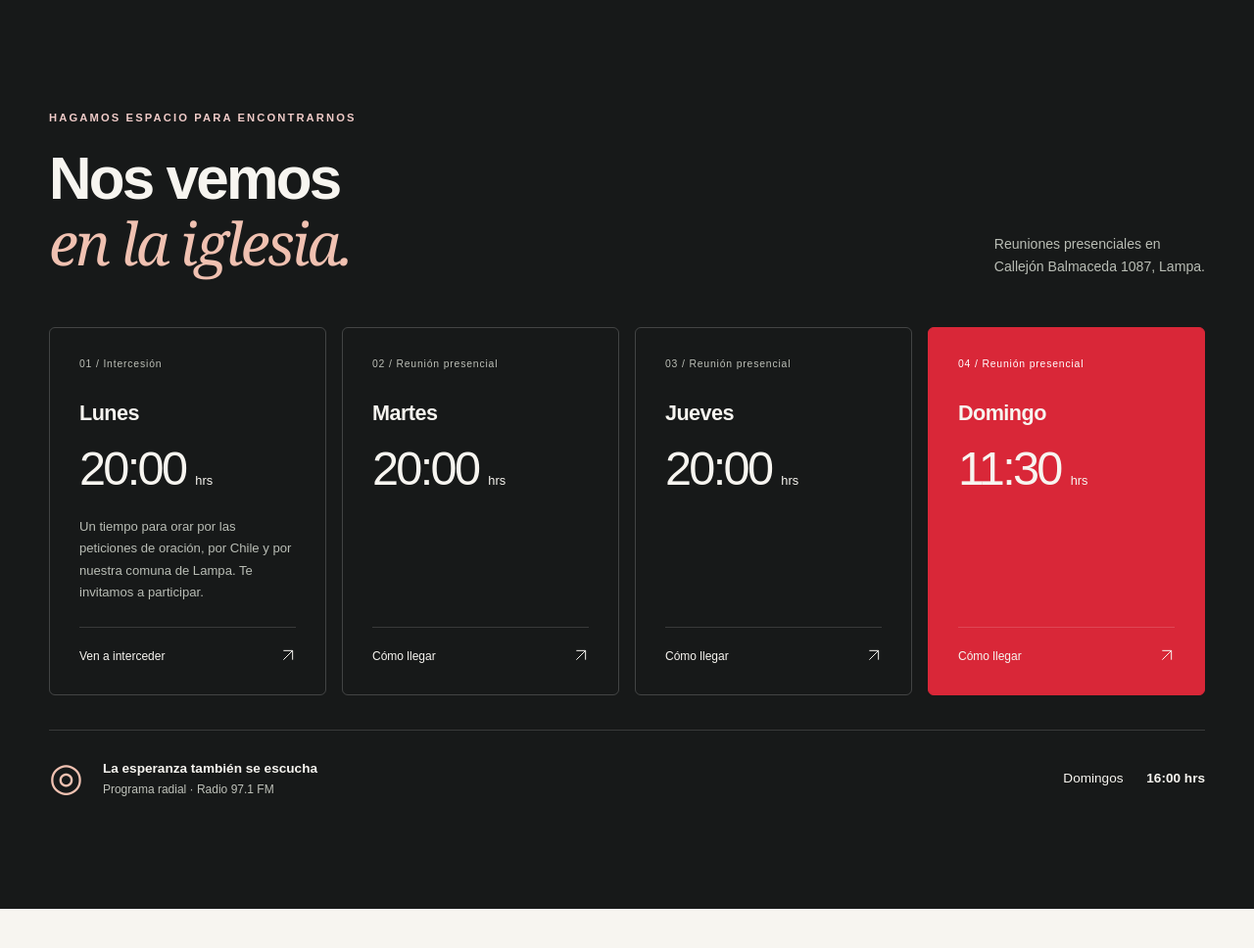
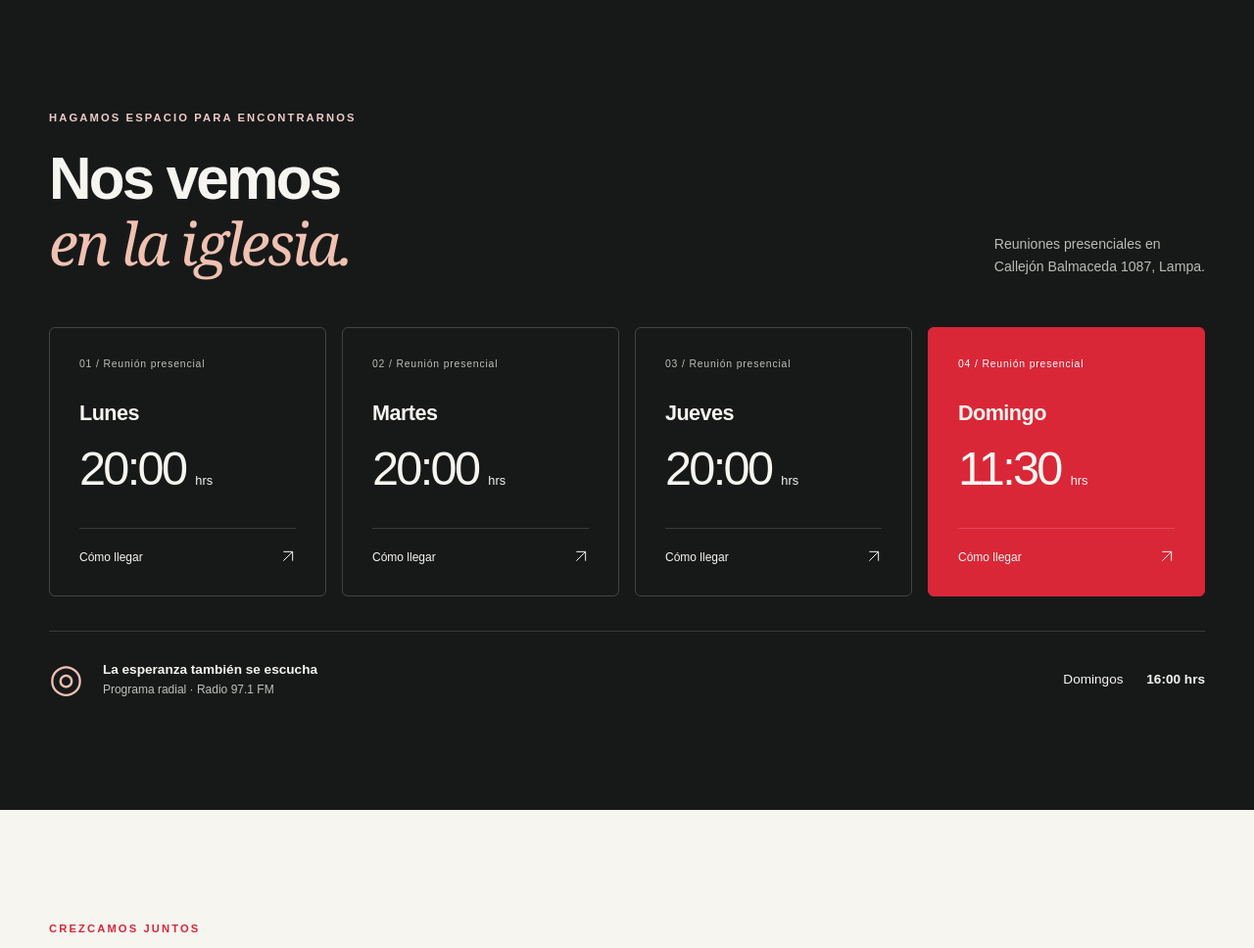
Before and after one commit to Sebanava/ictue-lampa-web, a Flask app: page / in a window 1280 px wide. Shown: the part 3020-3988 px from the top of the page at 98% size. Run offline with Flask 3, Linux system fonts and the light colour scheme.

Commit message:
Simplify Monday schedule to day and time

```diff
--- a/static/css/style.css
+++ b/static/css/style.css
@@ -754,12 +754,6 @@ html.event-poster-open {
   letter-spacing: 0;
   font-weight: 400;
   margin-left: 10px;
-}
-.schedule-description {
-  margin: -12px 0 24px;
-  color: #b9bdb5;
-  font-size: 0.82rem;
-  line-height: 1.7;
 }
 .schedule-card a {
   display: flex;
@@ -1713,10 +1707,6 @@ html.event-poster-open {
     margin: 12px 0 0;
     font-size: 2.8rem;
   }
-  .schedule-description {
-    grid-column: 1/-1;
-    margin: 16px 0 0;
-  }
   .schedule-card a {
     grid-column: 1/-1;
     margin-top: 18px;
--- a/templates/index.html
+++ b/templates/index.html
@@ -55,7 +55,7 @@
     />
     <link
       rel="stylesheet"
-      href="{{ url_for('static', filename='css/style.css', v='20261009a') }}"
+      href="{{ url_for('static', filename='css/style.css', v='20261009b') }}"
     />
     <script
       src="{{ url_for('static', filename='js/script.js', v='20261008a') }}"
@@ -293,15 +293,11 @@
           </div>
           <div class="schedule-grid">
             <article class="schedule-card" data-reveal>
-              <span class="card-index">01 / Intercesión</span>
+              <span class="card-index">01 / Reunión presencial</span>
               <h3>Lunes</h3>
               <p class="time">20:00<span>hrs</span></p>
-              <p class="schedule-description">
-                Un tiempo para orar por las peticiones de oración, por Chile y
-                por nuestra comuna de Lampa. Te invitamos a participar.
-              </p>
               <a href="#contacto"
-                >Ven a interceder <svg viewBox="0 0 24 24" fill="none" stroke="currentColor" stroke-width="1.5" aria-hidden="true" focusable="false"><path d="M5 19 19 5M5 5h14v14" /></svg></a
+                >Cómo llegar <svg viewBox="0 0 24 24" fill="none" stroke="currentColor" stroke-width="1.5" aria-hidden="true" focusable="false"><path d="M5 19 19 5M5 5h14v14" /></svg></a
               >
             </article>
             <article class="schedule-card" data-reveal>
```
